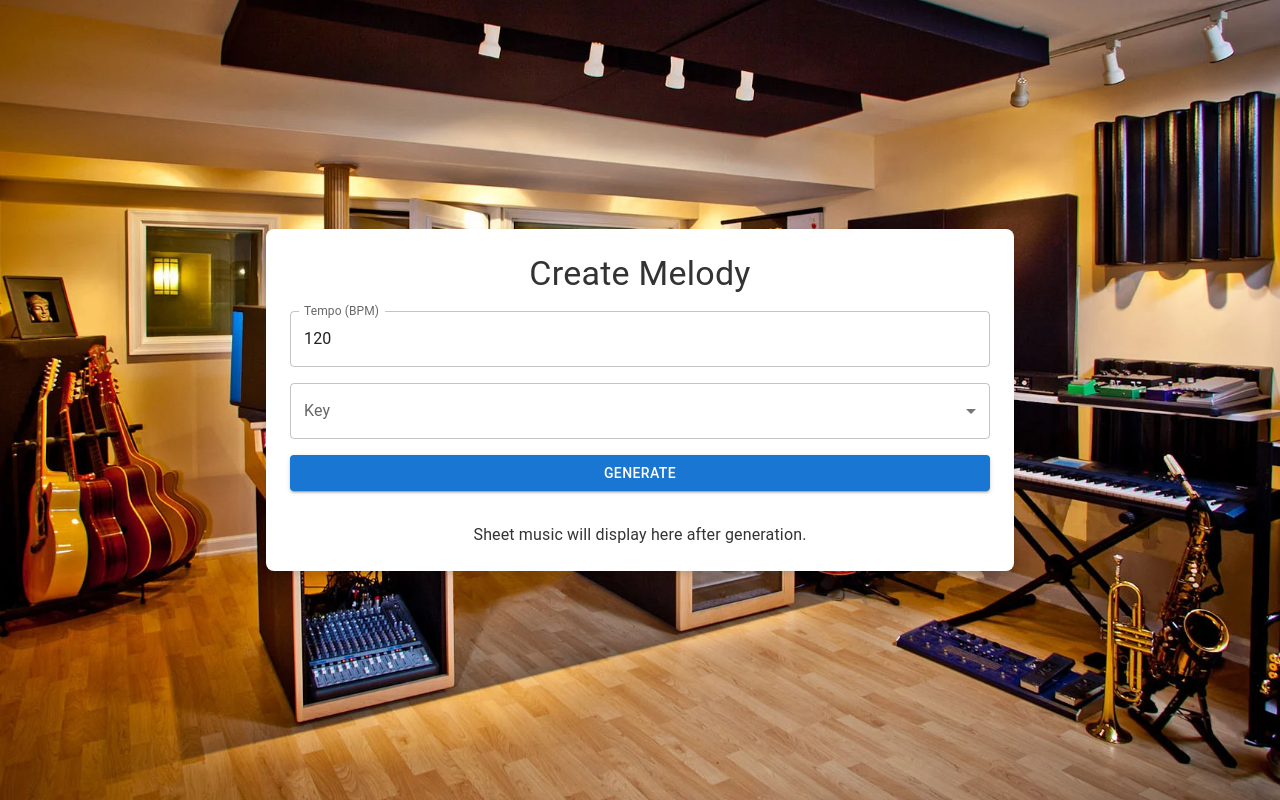
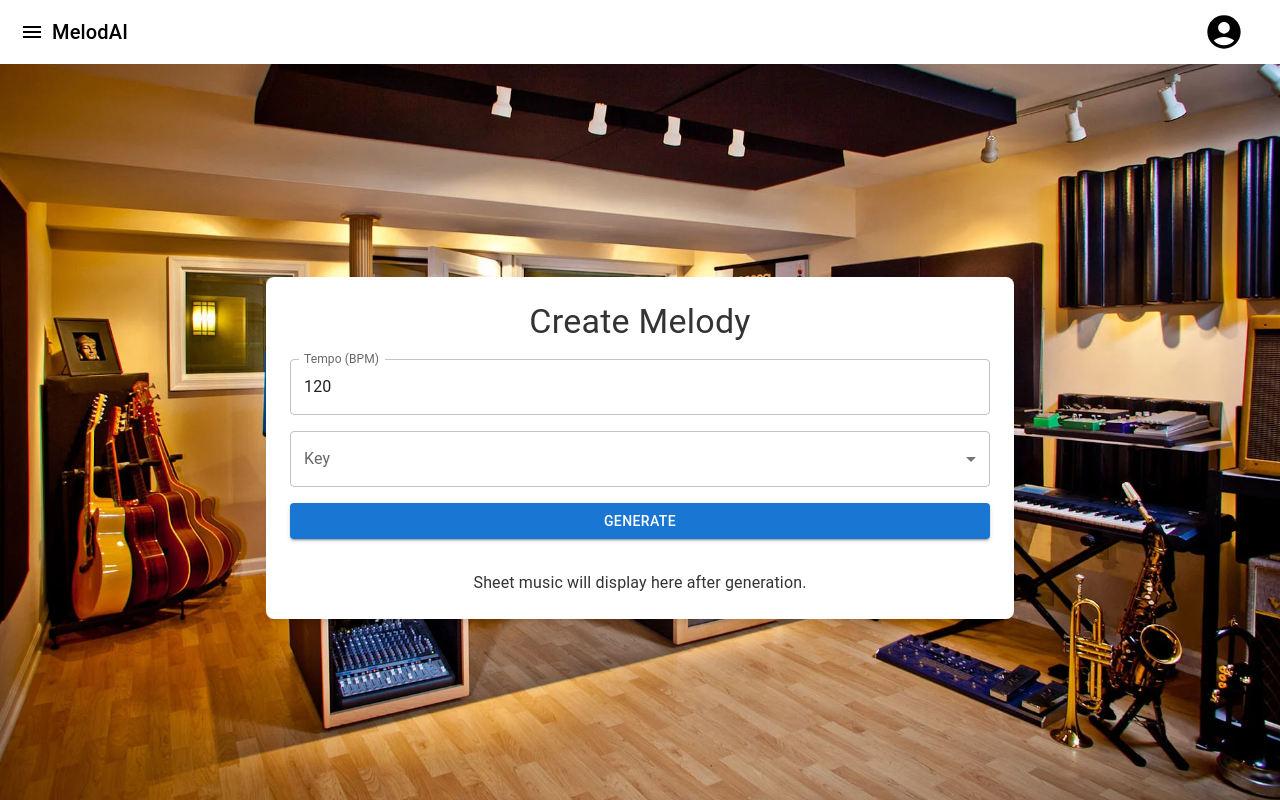
Before and after one commit to Jofe0320/MelodAI, a React (Create React App) app in the folder client/: page /create-melody in a window 1280 px wide. Built offline with nearby package versions, Linux system fonts and the light colour scheme.

Commit message:
Added header to create melody form

```diff
--- a/client/src/Components/MelodyForm.js
+++ b/client/src/Components/MelodyForm.js
@@ -1,29 +1,35 @@
 import React, { useState } from 'react';
 import { Button, TextField, Typography, Box, Select, MenuItem, FormControl, InputLabel } from '@mui/material';
+import Header from './header';  // Adjust path if needed
 
 function MelodyForm() {
   const [tempo, setTempo] = useState(120);
   const [key, setKey] = useState('');
-  const [audioUrl, setAudioUrl] = useState(null);  // Store the audio file URL
-  const [generated, setGenerated] = useState(false);  // Track whether "Generate" was clicked
-  const [sheetMusicUrl, setSheetMusicUrl] = useState(null);  // Store sheet music PDF URL
+  const [audioUrl, setAudioUrl] = useState(null);
+  const [generated, setGenerated] = useState(false);
+  const [sheetMusicUrl, setSheetMusicUrl] = useState(null);
 
   const handleGenerate = () => {
     const generatedAudioUrl = "https://www.soundhelix.com/examples/mp3/SoundHelix-Song-1.mp3"; // Example MP3 URL
     const generatedSheetMusicUrl = "/sample-sheet-music.pdf"; // Local PDF URL in public folder
 
     setAudioUrl(generatedAudioUrl);
-    setSheetMusicUrl(generatedSheetMusicUrl);  // Set the sheet music URL
-    setGenerated(true);  // Show the audio controls and sheet music
+    setSheetMusicUrl(generatedSheetMusicUrl);
+    setGenerated(true);
   };
 
   return (
+    <Box sx={{ minHeight: '100vh', display: 'flex', flexDirection: 'column' }}>
+      {/* Render Header at the top */}
+      <Header />
+
+      {/* Main content area to center the form */}
       <Box
         sx={{
           display: 'flex',
+          alignItems: 'center',
           justifyContent: 'center',
-        alignItems: 'center',
-        minHeight: '100vh',
+          flexGrow: 1,
           backgroundColor: '#f4f4f4',
           backgroundImage: 'url(/musicstudio.webp)',
           backgroundSize: 'cover',
@@ -44,6 +50,8 @@ function MelodyForm() {
             backgroundColor: '#fff',
             borderRadius: 2,
             boxShadow: '0px 4px 6px rgba(0, 0, 0, 0.1)',
+            marginTop: 4, // Increase margin when generated is true
+            transition: 'margin-top 0.3s ease-in-out', // Smooth transition for margin change
           }}
         >
           <Typography variant="h4" sx={{ marginBottom: 2 }}>
@@ -63,34 +71,15 @@ function MelodyForm() {
           {/* Key Select Input */}
           <FormControl fullWidth sx={{ marginBottom: 2 }}>
             <InputLabel>Key</InputLabel>
-          <Select
-            value={key}
-            onChange={(e) => setKey(e.target.value)}
-            label="Key"
-          >
-            <MenuItem value="C">C</MenuItem>
-            <MenuItem value="C#">C#</MenuItem>
-            <MenuItem value="D">D</MenuItem>
-            <MenuItem value="D#">D#</MenuItem>
-            <MenuItem value="E">E</MenuItem>
-            <MenuItem value="F">F</MenuItem>
-            <MenuItem value="F#">F#</MenuItem>
-            <MenuItem value="G">G</MenuItem>
-            <MenuItem value="G#">G#</MenuItem>
-            <MenuItem value="A">A</MenuItem>
-            <MenuItem value="A#">A#</MenuItem>
-            <MenuItem value="B">B</MenuItem>
+            <Select value={key} onChange={(e) => setKey(e.target.value)} label="Key">
+              {['C', 'C#', 'D', 'D#', 'E', 'F', 'F#', 'G', 'G#', 'A', 'A#', 'B'].map((k) => (
+                <MenuItem key={k} value={k}>{k}</MenuItem>
+              ))}
             </Select>
           </FormControl>
 
           {/* Generate / Re-generate Button */}
-        <Button
-          variant="contained"
-          color="primary"
-          onClick={handleGenerate}
-          fullWidth
-          sx={{ marginBottom: 2 }}
-        >
+          <Button variant="contained" color="primary" onClick={handleGenerate} fullWidth sx={{ marginBottom: 2 }}>
             {generated ? 'Re-generate' : 'Generate'}
           </Button>
 
@@ -106,7 +95,7 @@ function MelodyForm() {
               <iframe
                 src={sheetMusicUrl}
                 width="100%"
-              height="700px"  // Increased height of the sheet music display
+                height="700px"
                 style={{
                   border: '1px solid #ddd',
                   borderRadius: 4,
@@ -125,6 +114,7 @@ function MelodyForm() {
           )}
         </Box>
       </Box>
+    </Box>
   );
 }
 
--- /dev/null
+++ b/client/src/Components/header.js
@@ -0,0 +1,98 @@
+// header.js
+import React, { useState } from 'react';
+import { AppBar, Toolbar, Typography, IconButton, Menu, MenuItem, Drawer, List, ListItem, ListItemText, Box } from '@mui/material';
+import AccountCircle from '@mui/icons-material/AccountCircle';
+import MenuIcon from '@mui/icons-material/Menu';
+
+function Header({ user }) { // Accept user prop for displaying the logged-in user's name
+  const [anchorEl, setAnchorEl] = useState(null);
+  const [drawerOpen, setDrawerOpen] = useState(false);
+
+  const open = Boolean(anchorEl);
+
+  const handleMenuClick = (event) => {
+    setAnchorEl(event.currentTarget);
+  };
+
+  const handleCloseMenu = () => {
+    setAnchorEl(null);
+  };
+
+  const toggleDrawer = (open) => () => {
+    setDrawerOpen(open);
+  };
+
+  return (
+    <AppBar position="static" sx={{ backgroundColor: '#fff', color: '#000' }}>
+      <Toolbar>
+        {/* Menu Icon for Drawer */}
+        <IconButton edge="start" color="inherit" aria-label="menu" onClick={toggleDrawer(true)}>
+          <MenuIcon />
+        </IconButton>
+
+        {/* App Name */}
+        <Typography variant="h6" sx={{ flexGrow: 1 }}>
+          MelodAI
+        </Typography>
+
+        {/* User Icon and Dropdown Menu */}
+        <div>
+          <IconButton
+            size="large"
+            aria-label="account of current user"
+            aria-controls="menu-appbar"
+            aria-haspopup="true"
+            onClick={handleMenuClick}
+            color="inherit"
+            sx={{ fontSize: '2rem' }}
+          >
+            <AccountCircle sx={{ fontSize: 40 }} />
+          </IconButton>
+          <Menu
+            id="menu-appbar"
+            anchorEl={anchorEl}
+            anchorOrigin={{
+              vertical: 'top',
+              horizontal: 'right',
+            }}
+            keepMounted
+            transformOrigin={{
+              vertical: 'top',
+              horizontal: 'right',
+            }}
+            open={open}
+            onClose={handleCloseMenu}
+          >
+            <MenuItem disabled>{user ? user : "Guest"}</MenuItem>
+            <MenuItem onClick={handleCloseMenu}>Edit User</MenuItem>
+            <MenuItem onClick={handleCloseMenu}>Songs</MenuItem>
+            <MenuItem onClick={handleCloseMenu}>Logout</MenuItem>
+          </Menu>
+        </div>
+
+        {/* Drawer for Side Menu */}
+        <Drawer anchor="left" open={drawerOpen} onClose={toggleDrawer(false)}>
+          <Box sx={
+            {
+                width: 250,
+            }
+            } role="presentation" onClick={toggleDrawer(false)} onKeyDown={toggleDrawer(false)}>
+            <List>
+              <ListItem button>
+                <ListItemText primary="Home" />
+              </ListItem>
+              <ListItem button>
+                <ListItemText primary="Examples" />
+              </ListItem>
+              <ListItem button>
+                <ListItemText primary="About Us" />
+              </ListItem>
+            </List>
+          </Box>
+        </Drawer>
+      </Toolbar>
+    </AppBar>
+  );
+}
+
+export default Header;
```
Also changed, not shown: client/eslint.config.mjs (added, +11 -0 lines), client/package.json (+6 -1 lines), 1 other file (tests, documents, lock files or other folders). Lines whose indentation alone changed are shown as unchanged.
